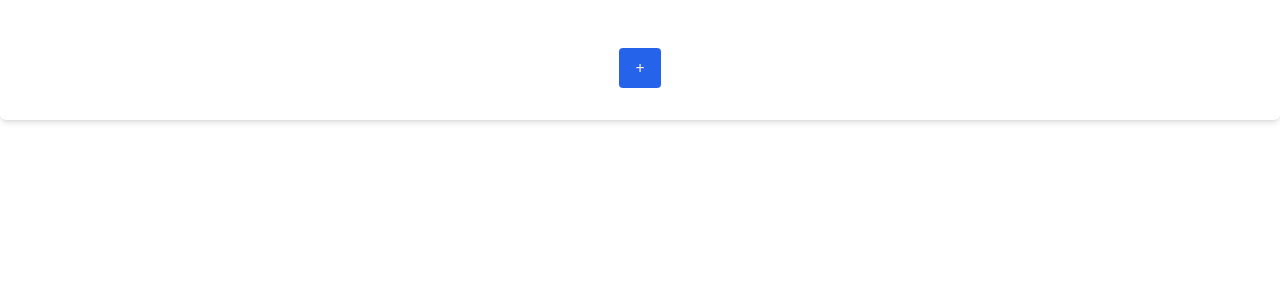
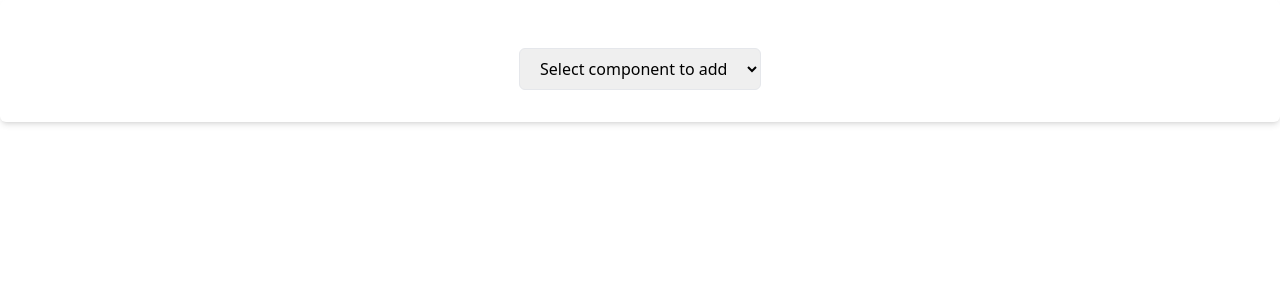
Before and after one commit to RanjitXtha/BlogApp, a React (Create React App) app in the folder frontend/: page / in a window 1280 px wide. Shown: the top 300 px of the page. Built offline with nearby package versions, Linux system fonts and the light colour scheme.

Commit message:
changes made

```diff
--- a/frontend/src/App.js
+++ b/frontend/src/App.js
@@ -56,18 +56,21 @@ function App() {
         return null;
       })}
 
-    {/* Add Button */}
+      {/* Add Component Section */}
       <div className="flex justify-center mt-4">
-      <button
-        className="px-4 py-2 text-white bg-blue-600 rounded hover:bg-blue-700"
-        onClick={() => {
-          // Open a dropdown or modal to choose the component type
-          const type = window.prompt("Enter component type: text, image, title");
+        <select
+          className="px-4 py-2 border rounded-md"
+          onChange={(e) => {
+            const type = e.target.value;
             if (type) addComponent(type);
           }}
         >
-        +
-      </button>
+          <option value="">Select component to add</option>
+          <option value="text">Text</option>
+          <option value="image">Image</option>
+          <option value="title">Title</option>
+          {/* Add more options as needed */}
+        </select>
       </div>
     </div>
   );
```
Lines whose indentation alone changed are shown as unchanged.
